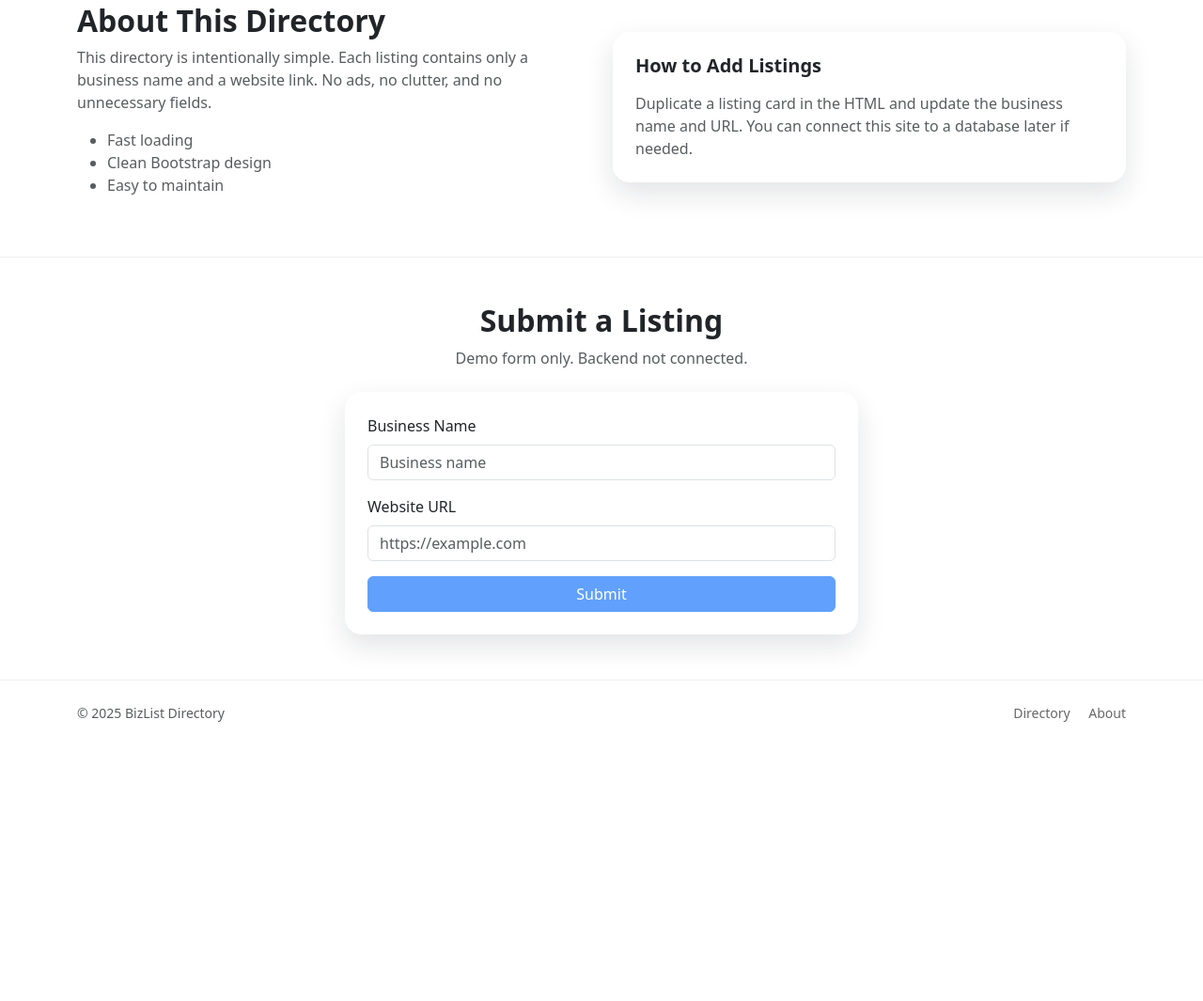
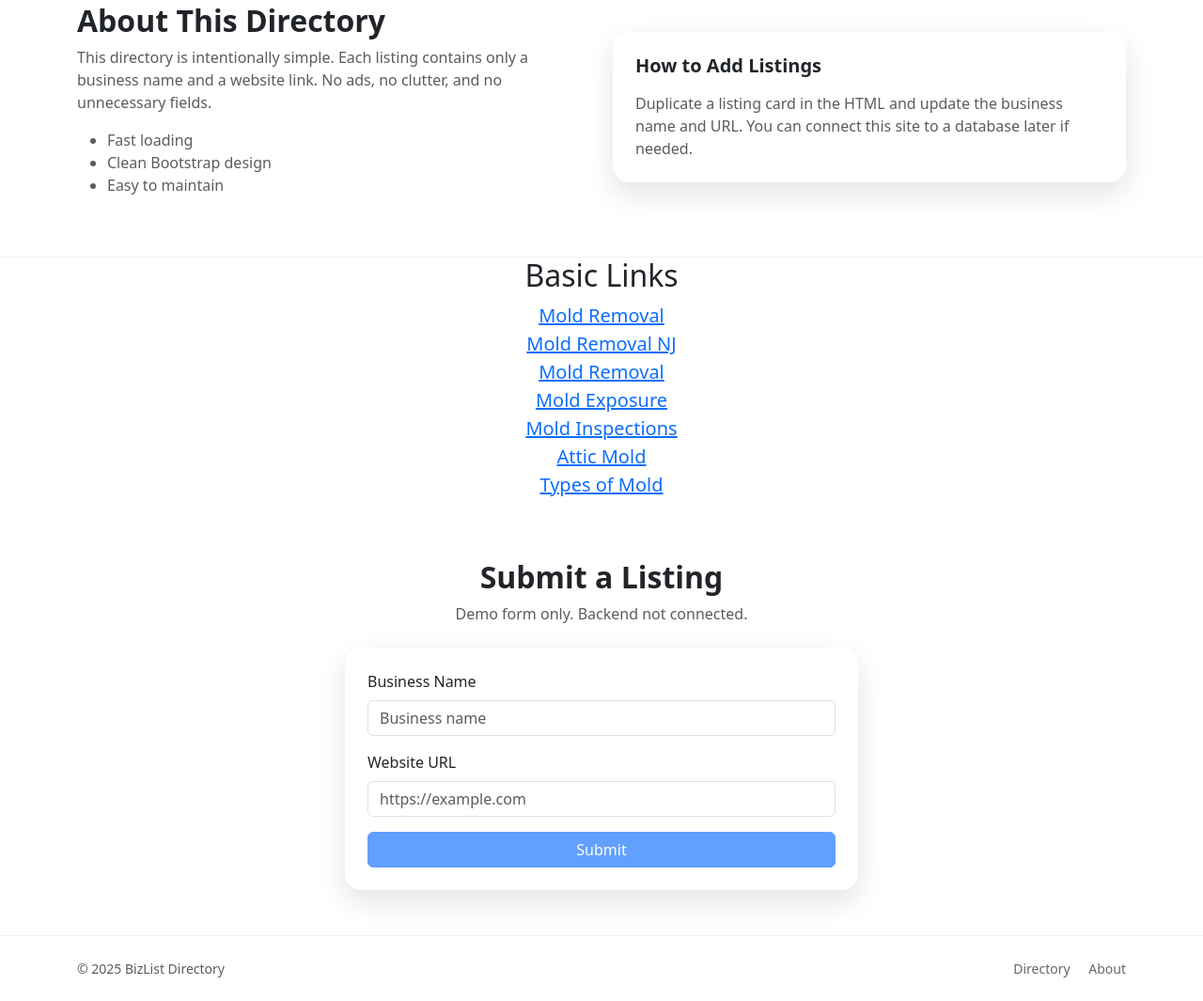
Before and after one commit to millitrades/millitrades.github.com, a plain HTML site: page index.html in a window 1280 px wide. Shown: the part 907-1972 px from the top of the page at 94% size. Before the commit the page ends 1700 px from the top, so only its background shows below. Drawn offline with nearby package versions, Linux system fonts and the light colour scheme.

Commit message:
Update index.html

```diff
--- a/index.html
+++ b/index.html
@@ -231,7 +231,23 @@ body {
     </div>
   </div>
 </section>
-
+ <div class="container text-center">
+<h2>Basic Links</h2>
+<p class="lead">
+  <a href="https://www.newjerseymoldremoval.com/">Mold Removal</a>
+  <br>
+  <a href="https://www.newjerseymoldremoval.com/mold-removal-nj">Mold Removal NJ</a>
+  <br>
+  <a href="https://www.newjerseymoldremoval.com/services">Mold Removal</a>
+  <br>
+  <a href="https://www.newjerseymoldremoval.com/mold-exposure">Mold Exposure</a>
+  <br>
+  <a href="https://www.newjerseymoldremoval.com/mold-inspections">Mold Inspections</a>
+  <br>
+  <a href="https://www.newjerseymoldremoval.com/attic-mold">Attic Mold</a>
+  <br>
+  <a href="https://www.newjerseymoldremoval.com/types-of-mold">Types of Mold</a>
+</div>
 <!-- Submit -->
 <section id="submit" class="py-5">
   <div class="container">
```
